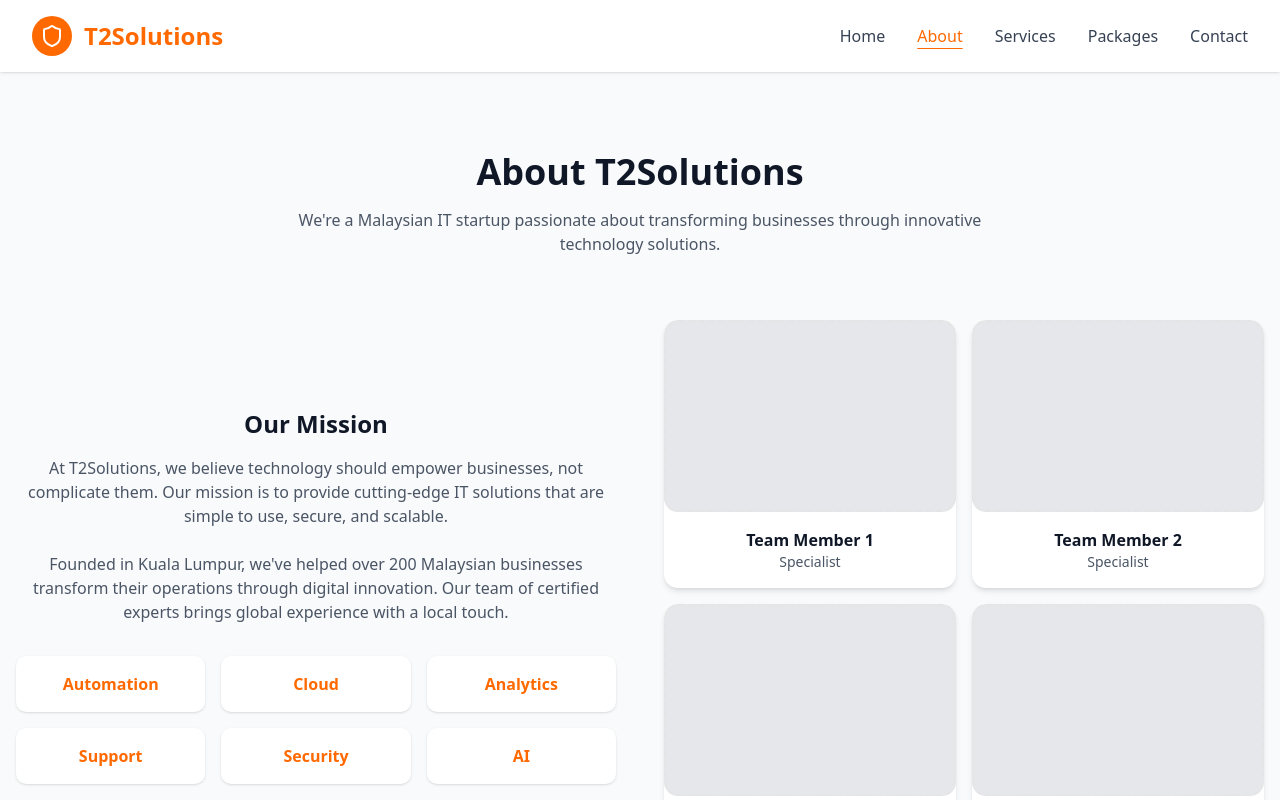
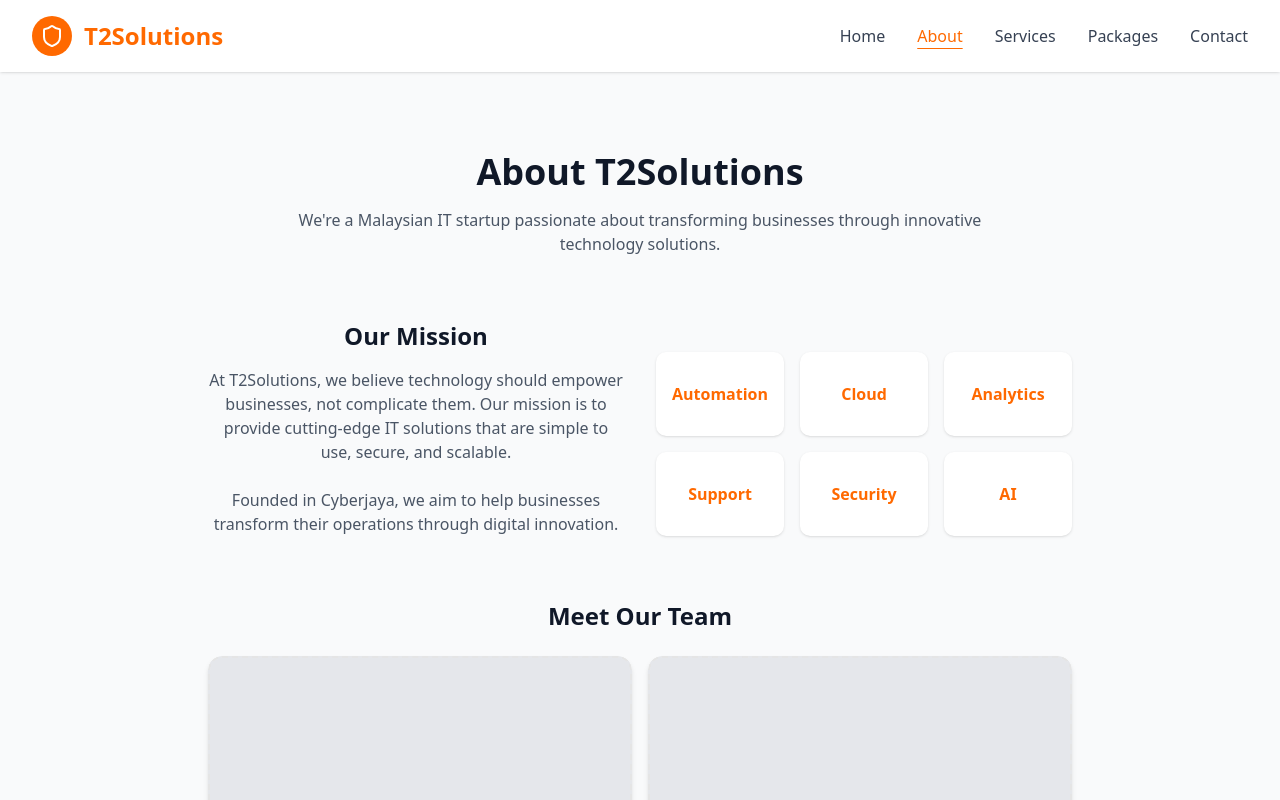
Before and after one commit to azhnhakimi/t2solutions, a React (Vite) app: page /about in a window 1280 px wide. Shown: the top 800 px of the page. Built offline with nearby package versions, Linux system fonts and the light colour scheme.

Commit message:
updated about page

```diff
--- a/src/pages/About.tsx
+++ b/src/pages/About.tsx
@@ -2,8 +2,8 @@ import { motion } from "framer-motion";
 
 const About = () => {
   return (
-    <section className="py-20 bg-gray-50">
-      <div className="container mx-auto px-4">
+    <section className="py-20 bg-gray-50 px-8">
+      <div className="mx-auto px-4 flex flex-col space-y-12 max-w-4xl">
         <div className="text-center max-w-3xl mx-auto mb-16">
           <motion.h2
             initial={{ opacity: 0, y: 20 }}
@@ -26,13 +26,14 @@ const About = () => {
           </motion.p>
         </div>
 
-        <div className="grid md:grid-cols-2 gap-12 items-center">
         <motion.div
           initial={{ opacity: 0, x: -30 }}
           whileInView={{ opacity: 1, x: 0 }}
           viewport={{ once: true }}
           transition={{ duration: 0.5 }}
+          className="grid md:grid-cols-2 gap-8 mb-16"
         >
+          <div>
             <h3 className="text-2xl font-bold text-gray-900 mb-4">
               Our Mission
             </h3>
@@ -42,11 +43,10 @@ const About = () => {
               solutions that are simple to use, secure, and scalable.
             </p>
             <p className="text-gray-600">
-              Founded in Kuala Lumpur, we've helped over 200 Malaysian
-              businesses transform their operations through digital innovation.
-              Our team of certified experts brings global experience with a
-              local touch.
+              Founded in Cyberjaya, we aim to help businesses transform their
+              operations through digital innovation.
             </p>
+          </div>
 
           <div className="mt-8 grid grid-cols-3 gap-4">
             {[
@@ -63,13 +63,15 @@ const About = () => {
                 whileInView={{ opacity: 1, y: 0 }}
                 viewport={{ once: true }}
                 transition={{ duration: 0.3, delay: index * 0.1 }}
-                  className="bg-white p-4 rounded-lg shadow-sm text-center"
+                className="bg-white px-4 py-2 rounded-lg shadow-sm text-center flex justify-center items-center"
               >
-                  <div className="text-orange-500 font-semibold">{item}</div>
+                <p className="text-orange-500 font-semibold w-full">{item}</p>
               </motion.div>
             ))}
           </div>
         </motion.div>
+
+        <h3 className="text-2xl font-bold text-gray-900 mb-6">Meet Our Team</h3>
 
         <motion.div
           initial={{ opacity: 0, x: 30 }}
@@ -95,7 +97,6 @@ const About = () => {
           ))}
         </motion.div>
       </div>
-      </div>
     </section>
   );
 };
```
Also changed, not shown: 1 other file (tests, documents, lock files or other folders). Lines whose indentation alone changed are shown as unchanged.
